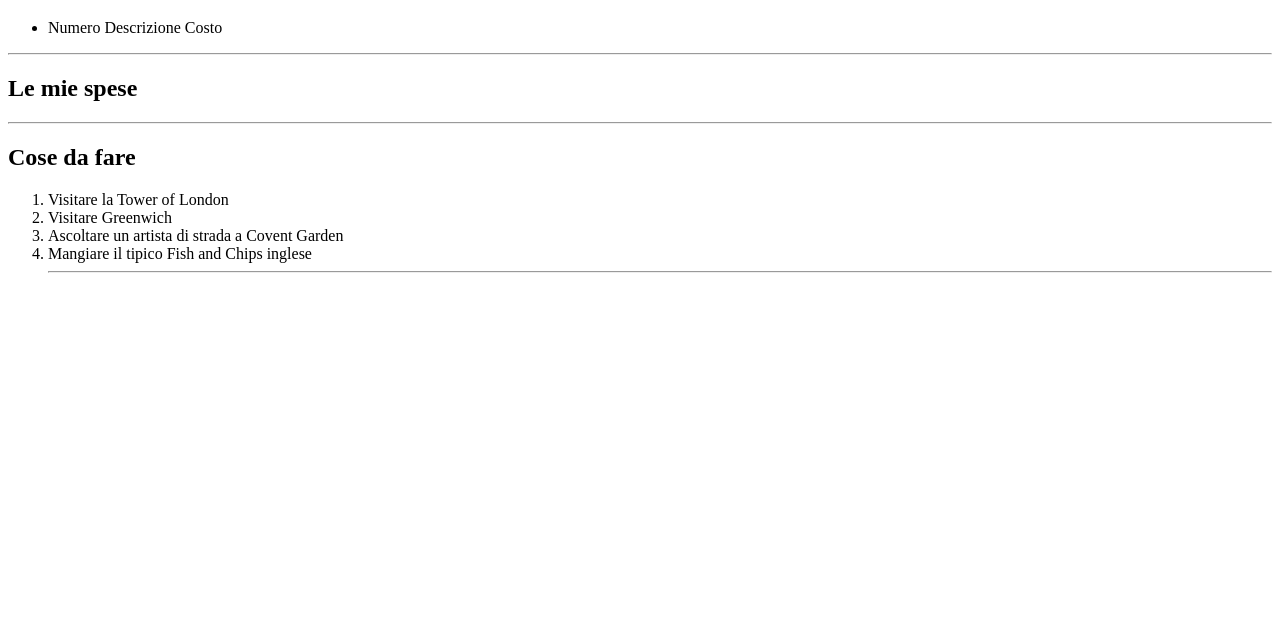
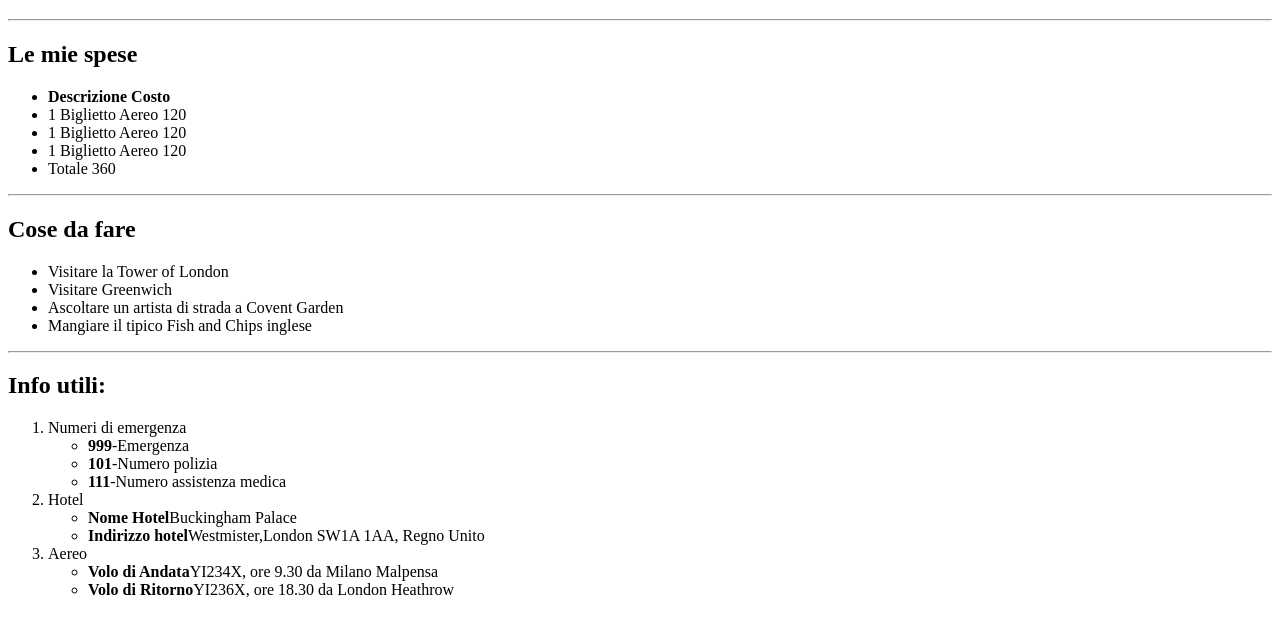
Before and after one commit to MarinaAnto/-html-london-trip, a plain HTML site: page index.html in a window 1280 px wide. Shown: the part 61-698 px from the top of the page. Drawn offline with Linux system fonts and the light colour scheme.

Commit message:
Work in progress

```diff
--- a/index.html
+++ b/index.html
@@ -5,25 +5,43 @@
     </head>
     <body>
         <h1>Il mio Viaggio a Londra</h1>
+
+        <hr>
+        <h2>Le mie spese</h2>
         <ul>
-            <li>Numero Descrizione Costo</li>
-
-
-
-
+            <li><strong>Descrizione Costo</strong></li>
+            <li>1 Biglietto Aereo 120</li>
+            <li>1 Biglietto Aereo 120</li>
+            <li>1 Biglietto Aereo 120</li>
+            <li>Totale            360</li>
         </ul>
         <hr>
-        <h2>Le mie spese</h2>
-
-
-        <hr>
         <h2>Cose da fare</h2>
-        <ol>
+        <ul>
             <li>Visitare la Tower of London</li>
             <li>Visitare Greenwich</li>
             <li>Ascoltare un artista di strada a Covent Garden</li>
             <li>Mangiare il tipico Fish and Chips inglese</li>
-            <hr>
+        </ul>
+        <hr>
+        <h2>Info utili:</h2>
+        <ol>
+            <li>Numeri di emergenza</li>
+            <ul style="list-style-type: circle;">
+                <li><strong>999</strong>-Emergenza</li>
+                <li><strong>101</strong>-Numero polizia</li>
+                <li><strong>111</strong>-Numero assistenza medica</li>
+            </ul>
+            <li>Hotel</li>
+            <ul style="list-style-type: circle;">
+                <li><strong>Nome Hotel</strong>Buckingham Palace</li>
+                <li><strong>Indirizzo hotel</strong>Westmister,London SW1A 1AA, Regno Unito</li>
+            </ul>
+            <li>Aereo</li>
+            <ul style="list-style-type: circle;">
+                <li><strong>Volo di Andata</strong>YI234X, ore 9.30 da Milano Malpensa</li>
+                <li><strong>Volo di Ritorno</strong>YI236X, ore 18.30 da London Heathrow</li>
+            </ul>
         </ol>
     </body>
 </html>
```
